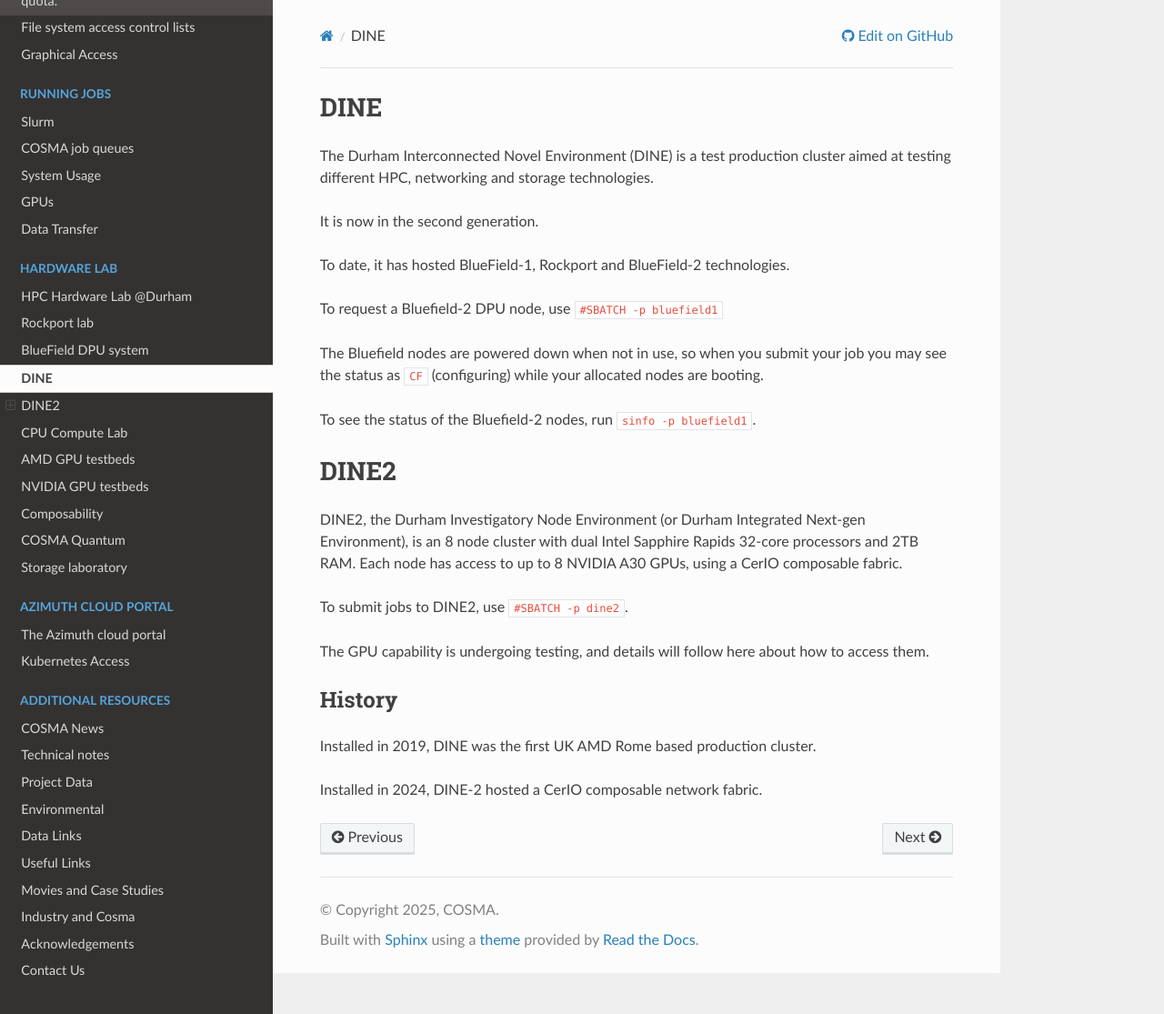
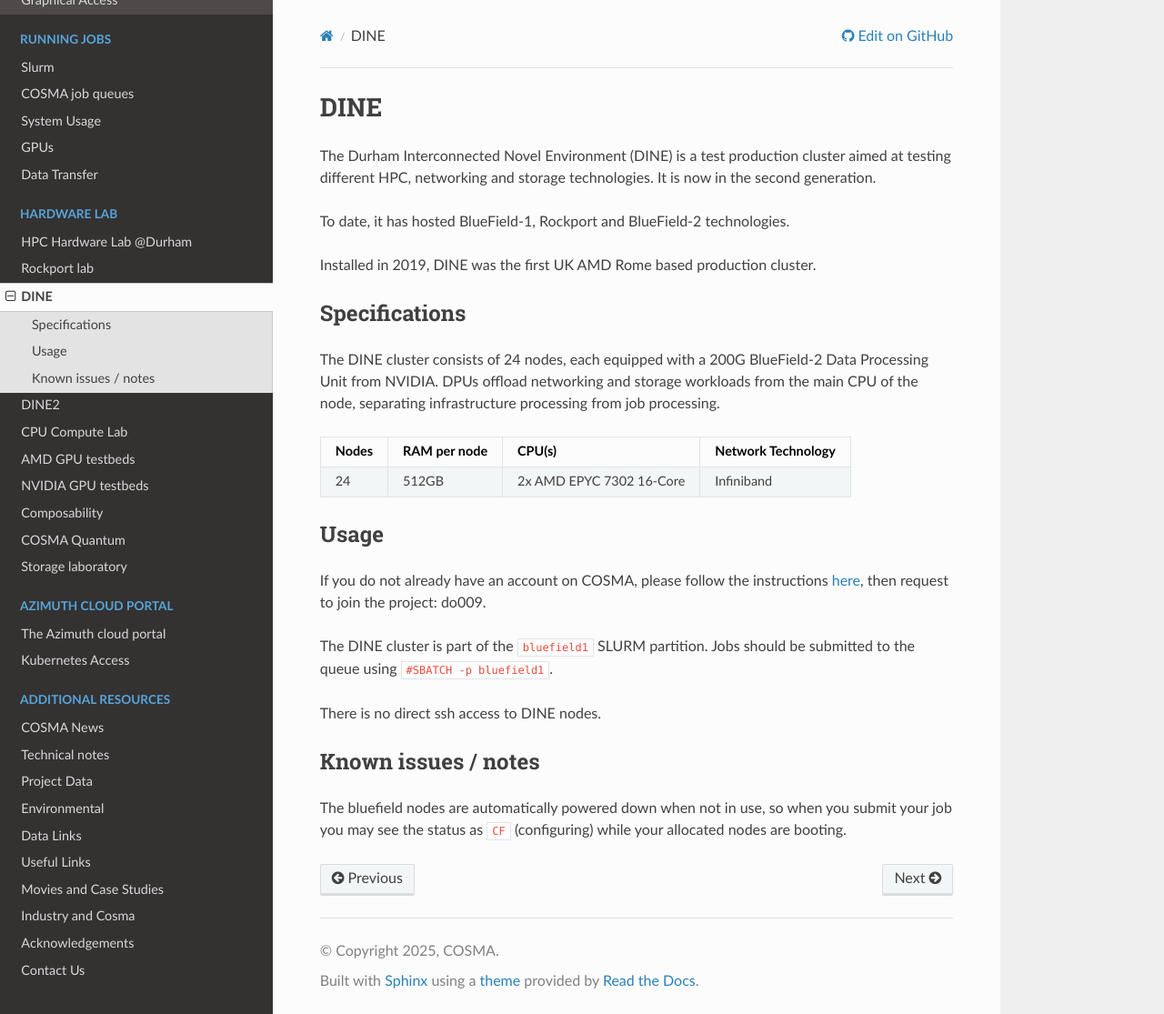
Before and after one commit to agb32/cosmadoc, a Sphinx documentation site: the page built from docs/source/dine.md, in a window 1280 px wide and 1115 px high. Shown: the whole window at 91% size. Built offline with Sphinx 7.4.7 and the Read the Docs theme 3.1.0, drawn with Linux system fonts in a browser that asks for light colours; some of the changed text lies outside the part shown.

Commit message:
Align dine and dine2 pages with new template.

```diff
--- a/docs/source/dine.md
+++ b/docs/source/dine.md
@@ -1,29 +1,29 @@
 # DINE
 
-The Durham Interconnected Novel Environment (DINE) is a test production cluster aimed at testing different HPC, networking and storage technologies.
-
-It is now in the second generation.
+The Durham Interconnected Novel Environment (DINE) is a test production cluster aimed at testing different HPC, networking and storage technologies.  It is now in the second generation.
 
 To date, it has hosted BlueField-1, Rockport and BlueField-2 technologies.
 
-To request a Bluefield-2 DPU node, use `#SBATCH -p bluefield1`
+Installed in 2019, DINE was the first UK AMD Rome based production cluster.
 
-The Bluefield nodes are powered down when not in use, so when you submit your job you may see the status as `CF` (configuring) while your allocated nodes are booting.
+## Specifications
 
-To see the status of the Bluefield-2 nodes, run `sinfo -p bluefield1`.
+The DINE cluster consists of 24 nodes, each equipped with a 200G BlueField-2 Data Processing Unit from NVIDIA.
+DPUs offload networking and storage workloads from the main CPU of the node, separating infrastructure processing from job processing.
 
-# DINE2
-
-DINE2, the Durham Investigatory Node Environment (or Durham Integrated Next-gen Environment), is an 8 node cluster with dual Intel Sapphire Rapids 32-core processors and 2TB RAM.  Each node has access to up to 8 NVIDIA A30 GPUs, using a CerIO composable fabric.
-
-To submit jobs to DINE2, use `#SBATCH -p dine2`.
-
-The GPU capability is undergoing testing, and details will follow here about how to access them.
+| Nodes | RAM per node | CPU(s) | Network Technology |
+| --- | --- | --- | --- |
+| 24 | 512GB | 2x AMD EPYC 7302 16-Core | Infiniband |
 
 
+## Usage
 
-## History
+If you do not already have an account on COSMA, please follow the instructions [here](account.md), then request to join the project: do009.
 
-Installed in 2019, DINE was the first UK AMD Rome based production cluster.
+The DINE cluster is part of the `bluefield1` SLURM partition.  Jobs should be submitted to the queue using `#SBATCH -p bluefield1`.
 
-Installed in 2024, DINE-2 hosted a CerIO composable network fabric.
+There is no direct ssh access to DINE nodes.
+
+## Known issues / notes
+
+The bluefield nodes are automatically powered down when not in use, so when you submit your job you may see the status as `CF` (configuring) while your allocated nodes are booting.
--- a/docs/source/index.rst
+++ b/docs/source/index.rst
@@ -98,8 +98,8 @@ Contents
 
    hardwarelab
    rockportlab
-   bluefield
    dine
+   dine2
    cpucomputelab
    amdgpu
    nvidiagpu
```
Also changed, not shown: docs/source/bluefield.md (deleted, +0 -9 lines), docs/source/dine2.md (added, +41 -0 lines), docs/source/gpu.md (+1 -0 lines), docs/source/hardwarelab.md (+4 -2 lines).
